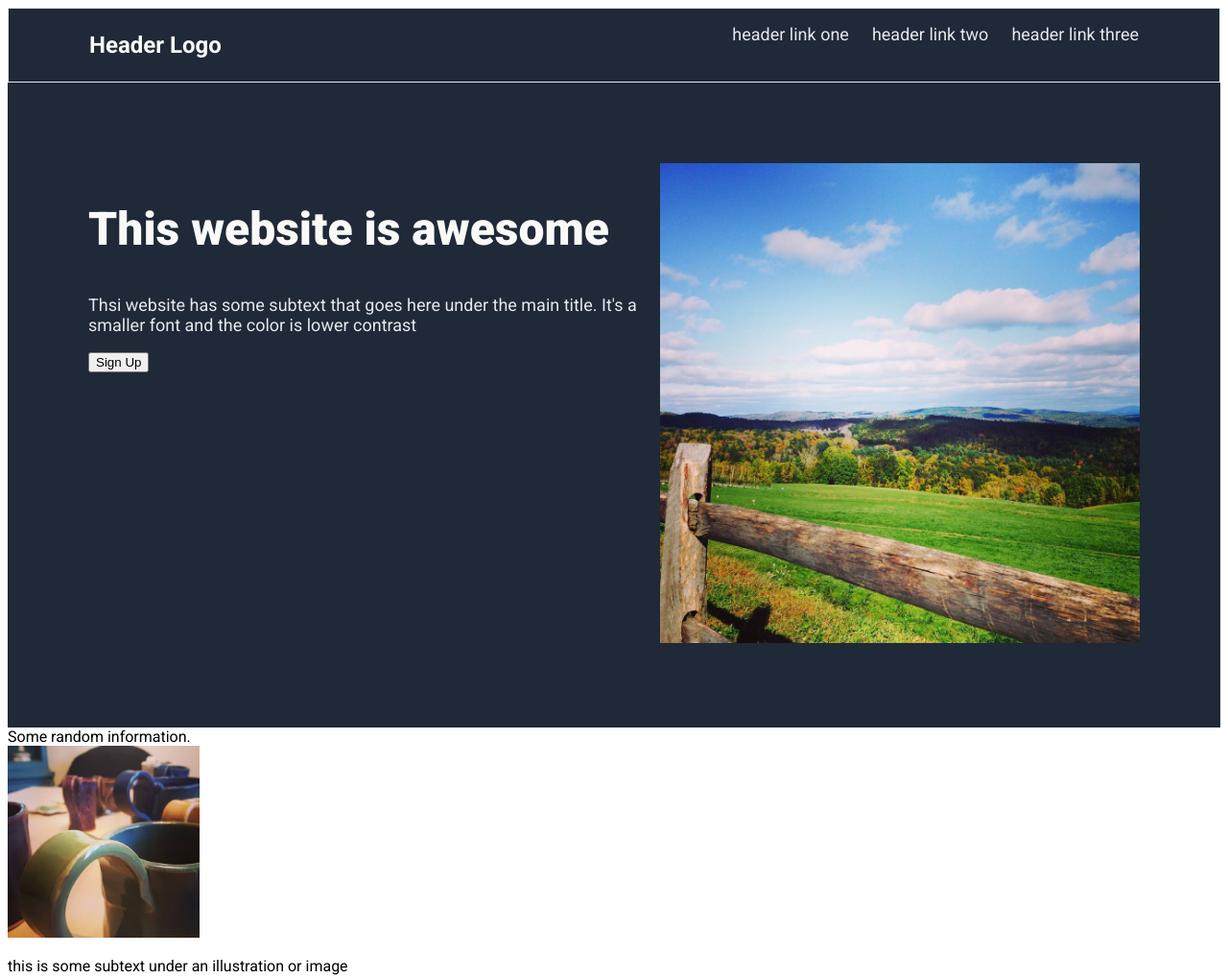
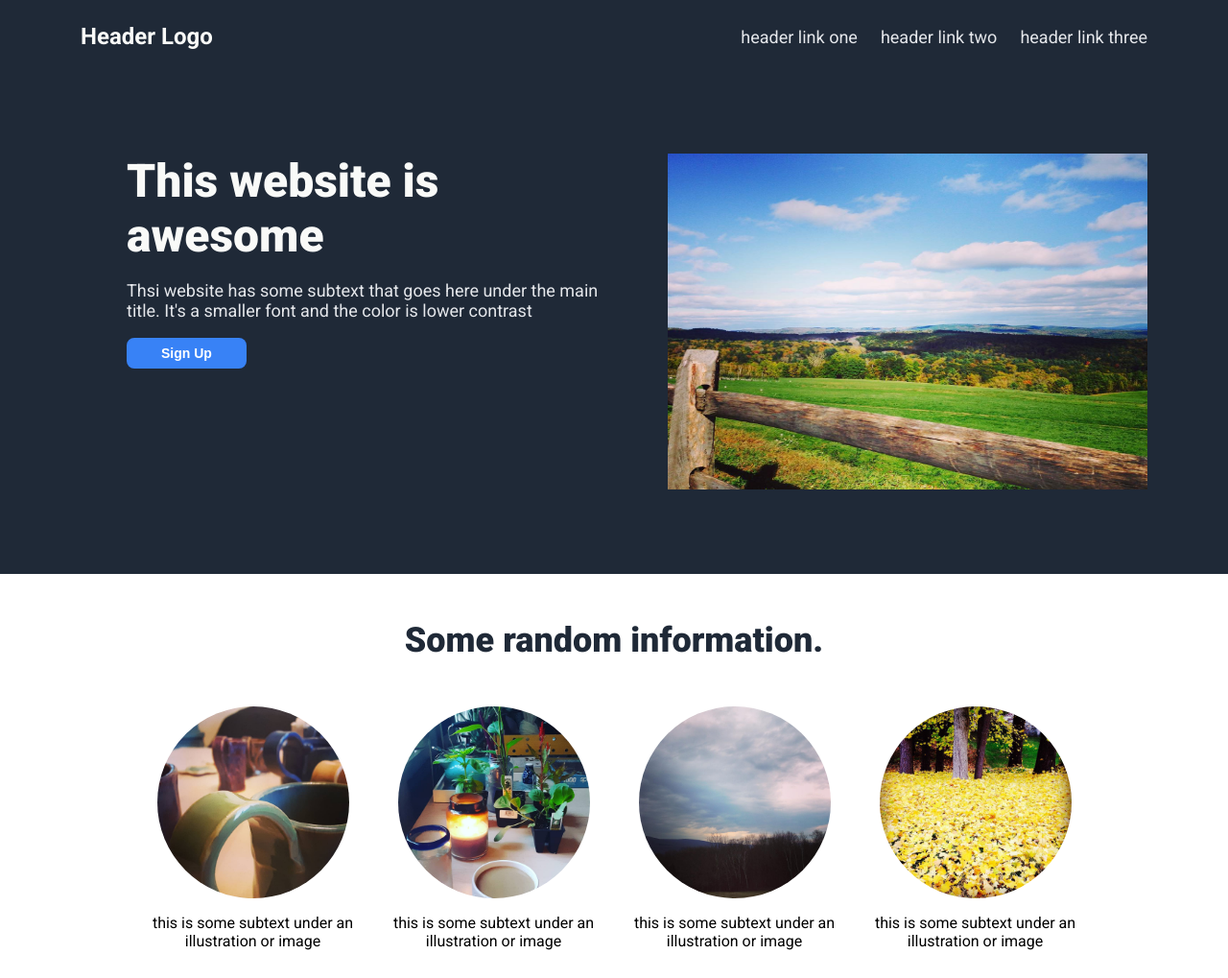
Before and after one commit to RafaelSilva316/odin_landing_page, a plain HTML site: page index.html in a window 1280 px wide. Shown: the top 1019 px of the page at 96% size. Drawn offline with Linux system fonts and the light colour scheme.

Commit message:
finished header, hero, and info sections

```diff
--- a/styles.css
+++ b/styles.css
@@ -1,10 +1,10 @@
 /*
    XXXX background color hero & footer: #1f2937
    XXXX hero main text 48px extra-bold #F9FAF8
-hero 2nd txt, header link txt: 18px, #e5e7eb
+   XXXX hero 2nd txt, header link txt: 18px, #e5e7eb
    XXXX header logo txt: 24px #f9faf8
-button color: #3882f6
-info header txt: 36px extra-bold #1f2937
+   XXXX button color: #3882f6
+   XXXX info header txt: 36px extra-bold #1f2937
 quote section background: #e5e7eb
 quote txt: 36px light italic #1f2937
 */
@@ -12,13 +12,15 @@ quote txt: 36px light italic #1f2937
 body {
   /* padding: 0 84px; */
   font-family: "Roboto", sans-serif;
+  margin: 0;
+  padding: 0;
 }
 
 .header {
   background-color: #1f2937;
   display: flex;
   justify-content: space-between;
-  border: solid 1px #e5e7eb;
+  /* border: solid 1px #e5e7eb; */
   padding: 0 84px;
 }
 
@@ -35,6 +37,13 @@ ul {
 .links {
   display: flex;
   gap: 24px;
+  align-items: center;
+}
+
+.hero-txt,
+.nav-link {
+  font-size: 18px;
+  color: #e5e7eb;
 }
 
 /* HERO */
@@ -44,29 +53,84 @@ ul {
   padding: 84px;
 }
 
+.hero-content {
+  display: flex;
+  flex-direction: column;
+  justify-content: flex-start;
+  padding: 0 48px;
+}
+
 .hero-heading {
   font-size: 48px;
   font-weight: 900;
   color: #f9faf8;
+  margin: 0;
 }
 
-.hero-txt,
-.nav-link {
-  font-size: 18px;
-  color: #e5e7eb;
+.btn-cta {
+  background-color: #3882f6;
+  border: none;
+  color: #fff;
+  margin-right: auto;
+  padding: 8px 36px;
+  border-radius: 8px;
+  font-weight: 700;
+  font-size: 14px;
+}
+
+.hero-img {
+  height: 350px;
 }
 
 .hero-img {
   width: 500px;
 }
 
-.hero-img {
-  width: 500px;
+/* INFO */
+
+.info {
+  display: flex;
+  flex-direction: column;
+  padding: 0 150px 120px 150px;
+}
+
+/* info header txt: 36px extra-bold #1f2937 */
+.info-heading {
+  font-size: 36px;
+  font-weight: 900;
+  color: #1f2937;
+  text-align: center;
+  padding: 48px 0;
+}
+
+.illustrations {
+  flex-grow: 1;
+  display: flex;
+  gap: 24px;
+  justify-content: center;
+}
+
+.card-img-box {
+  overflow: hidden;
+  height: auto;
+  margin: 0;
+  padding: 0;
+  display: flex;
+  justify-content: center;
+  align-items: center;
 }
 
 .card-img {
-  width: 200px;
+  width: auto;
+  height: 200px;
+  border-radius: 50%;
 }
+
+.card-description {
+  text-align: center;
+}
+
+/* QUOTE */
 
 .footer {
   background-color: #1f2937;
```
